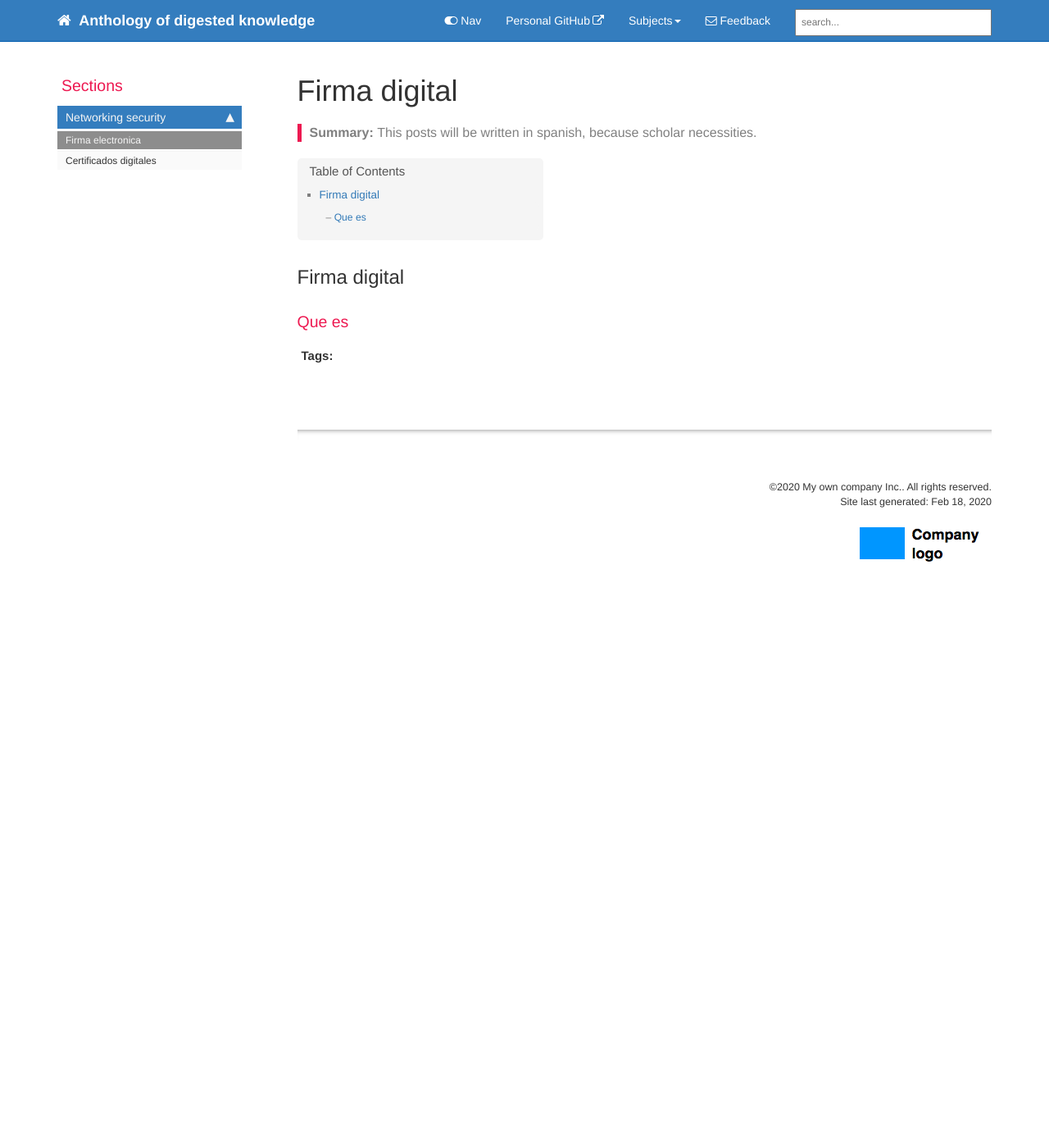
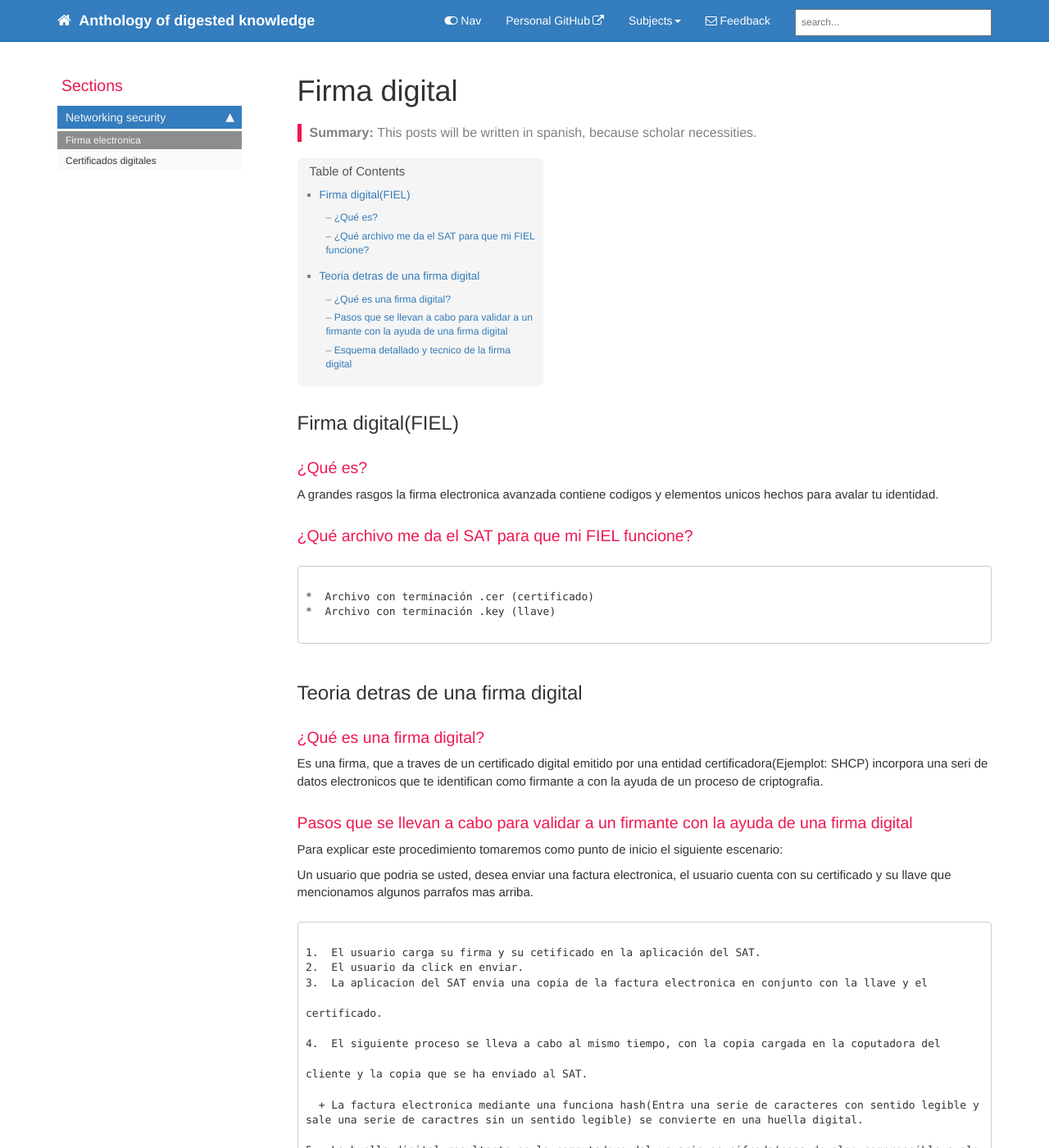
Before and after one commit to Rick1196/blog, a Jekyll site: the page built from pages/security/digital_sign.md, in a window 1280 px wide and 1400 px high. Shown: the whole window at 82% size. Built offline with Jekyll 4.4.1, drawn with Linux system fonts in a browser that asks for light colours; comment, search, counter and statistics services are not loaded; some of the changed text lies outside the part shown.

Commit message:
digital sign page

````diff
--- a/pages/security/digital_sign.md
+++ b/pages/security/digital_sign.md
@@ -7,5 +7,55 @@ sidebar: security_sidebar
 permalink: digital_sign.html
 folder: security
 ---
-## Firma digital
-### Que es
+
+## Firma digital(FIEL)
+
+### ¿Qué es?
+A grandes rasgos la firma electronica avanzada contiene codigos y elementos unicos hechos para avalar tu identidad.
+
+### ¿Qué archivo me da el SAT para que mi FIEL funcione?
+
+
+
+```
+
+*  Archivo con terminación .cer (certificado)
+*  Archivo con terminación .key (llave)
+
+```
+
+## Teoria detras de una firma digital
+
+### ¿Qué es una firma digital?
+Es una firma, que a traves de un certificado digital emitido por una entidad certificadora(Ejemplot: SHCP)
+incorpora una seri de datos electronicos que te identifican como firmante a con la ayuda de un proceso de
+criptografia.
+
+### Pasos que se llevan a cabo para validar a un firmante con la ayuda de una firma digital
+
+Para explicar este procedimiento tomaremos como punto de inicio el siguiente escenario:
+
+Un usuario que podria se usted, desea enviar una factura electronica, el usuario cuenta con su certificado y su llave
+que mencionamos algunos parrafos mas arriba.
+
+```
+
+1.  El usuario carga su firma y su cetificado en la aplicación del SAT.
+2.  El usuario da click en enviar.
+3.  La aplicacion del SAT envia una copia de la factura electronica en conjunto con la llave y el
+
+certificado.
+
+4.  El siguiente proceso se lleva a cabo al mismo tiempo, con la copia cargada en la coputadora del
+
+cliente y la copia que se ha enviado al SAT.
+
+  + La factura electronica mediante una funciona hash(Entra una serie de caracteres con sentido legible y sale una serie de caractres sin un sentido legible) se convierte en una huella digital.
+
+5.  La huella digital resultante en la computadora del usuario es cifrada(pasa de algo comprensible a algo incomprensible) y enviada al SAT
+6.  La huella digital ya en el SAT, es descifrada(de algo incomprensible a algo comprensible) y se compara con la huella digital que se genera en el SAT para verficar que durante el envio no haya existido alguna alteración y tambien confirmar la identidad del que envia la factura.
+
+
+```
+### Esquema detallado y tecnico de la firma digital
+{% include image.html file="firma.png" url="http://jekyllrb.com" alt="Jekyll" caption="Esquema detallado y tecnico de la firma digital" %}
````
Also changed, not shown: images/firma.png (added).
